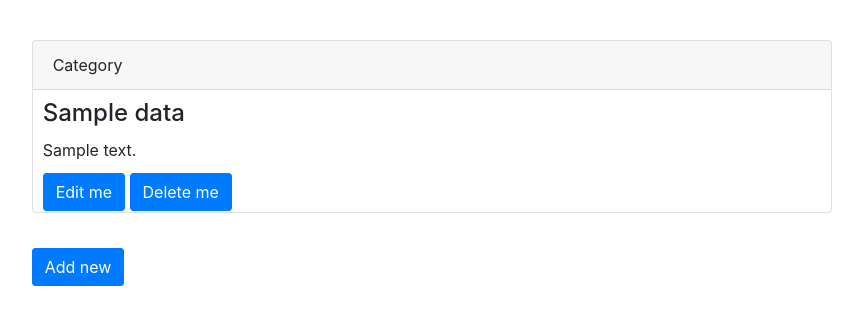
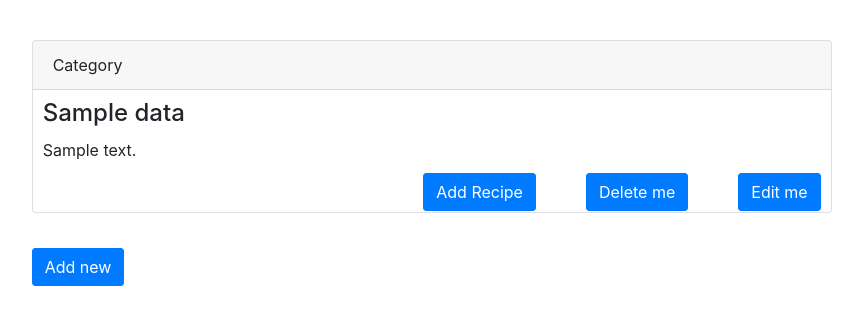
Before and after one commit to xcixor/yummy_recipes, a Python web app: template myapp/templates/dashboard/dashboard.html in a window 1280 px wide. Shown: the part 56-381 px from the top of the page, without its empty margins (280-1143 px from the left). Run offline with Jinja, Linux system fonts and the light colour scheme; the template is opened without the code that fills it: most values are stand-ins (such as "Sample title", 1, 10 or a date in 2020); some libraries are stand-ins or nearby versions.

```diff
--- a/myapp/templates/dashboard/dashboard.html
+++ b/myapp/templates/dashboard/dashboard.html
@@ -53,8 +53,23 @@
               <div class="card-block">
                 <h4 class="card-title" id="name">{{ data['name'] }}</h4>
                 <p class="card-text">{{ data['description'] }}</p>
-                <a href="/edit_category/{{ data['name'] }}" class="btn btn-primary btn-block">Edit me</a>
-                <a href="/delete_category/{{ data['name'] }}" class="btn btn-primary btn-block">Delete me</a>
+                <ul>
+                  <div class="cat-btns">
+                    <ul style="list-style-type: none">
+                      <li style="float: right; padding-left: 50px;"><a href="/edit_category/{{ data['name'] }}" class="btn btn-primary">Edit me</a></li>
+                      <li style="float: right; padding-left: 50px;"> <a href="/delete_category/{{ data['name'] }}" class="btn btn-primary">Delete me</a></li>
+                      <li style="float: right; padding-left: 50px;"> <a href="#" class="btn btn-primary">Add Recipe</a></li>
+                    </ul>
+
+                  </div>
+
+                             <!-- <div class="thumbnail">
+                    <div class="caption float-right">
+                      <p><a href="#" class="btn btn-primary" role="button">Button</a> <a href="#" class="btn btn-default" role="button">Button</a>  <a href="#" class="btn btn-primary" role="button">Button</a></p>
+                    </div>
+                  </div> -->
+
+                </ul>
              </div>
            </div>
 
```
